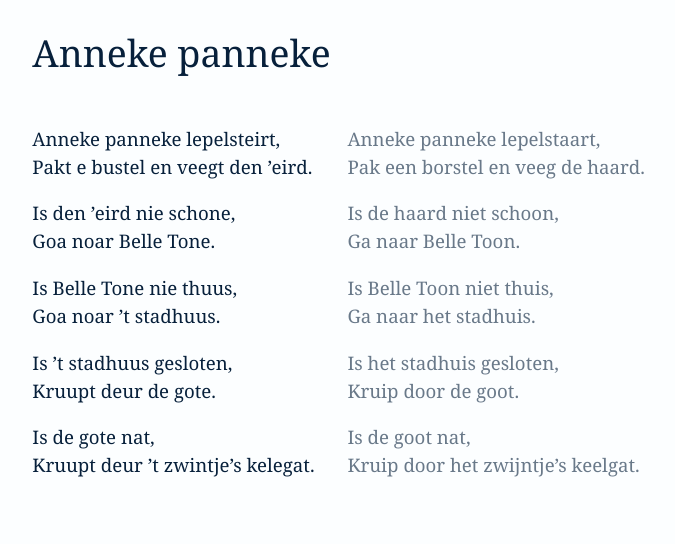
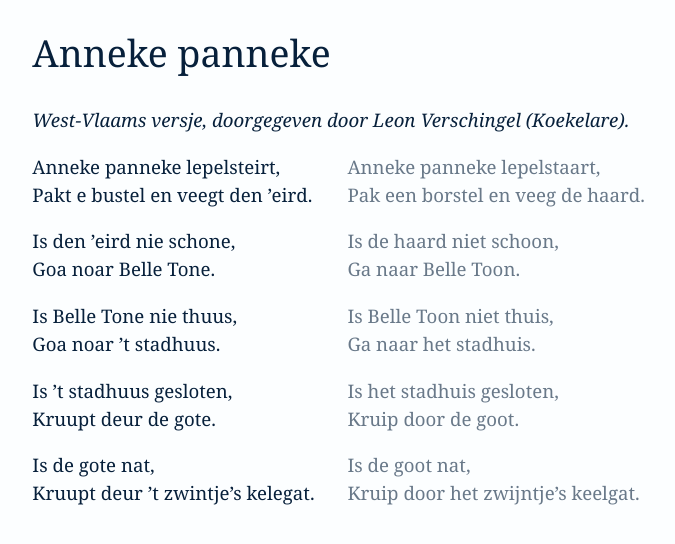
Before and after one commit to tommy-carlier/etc.tcx.be, a Jekyll site: the page built from anneke-panneke/index.html, in a window 1280 px wide. Shown: the top 544 px of the page, without its empty margins (253-928 px from the left). Built offline with Jekyll 4.4.1, drawn with Linux system fonts in a browser that asks for light colours.

Commit message:
Add sub-header, tweak styling of dimmed text

```diff
--- a/anneke-panneke/index.html
+++ b/anneke-panneke/index.html
@@ -4,6 +4,7 @@ title: "Anneke panneke"
 language: nl-BE
 ---
 <h1>{{page.title}}</h1>
+<div class="subHeader">West-Vlaams versje, doorgegeven door Leon Verschingel (Koekelare).</div>
 <div class="flow gutter">
   <div>
     <p>Anneke panneke lepelsteirt,
@@ -18,7 +19,7 @@ language: nl-BE
     <br>Kruupt deur ’t zwintje’s kelegat.
   </div>
 
-  <div class="dimmed-text">
+  <div class="dimmedText">
     <p>Anneke panneke lepelstaart,
     <br>Pak een borstel en veeg de haard.
     <p>Is de haard niet schoon,
--- a/etc.scss
+++ b/etc.scss
@@ -20,6 +20,10 @@ h1 {
   font-weight: normal;
 }
 
+.subHeader {
+  font-style: italic;
+}
+
 .flow > * {
   display: inline-block;
 }
@@ -38,7 +42,7 @@ h1 {
     padding: 0 1em;
   }
 
-  .dimmed-text {
+  .dimmedText {
     color: rgba($color-text, .6);
   }
 }
@@ -57,4 +61,8 @@ h1 {
   body {
     max-width: none;
   }
+
+  .dimmedText {
+    color: lighten(#000, 40%);
+  }
 }
```
